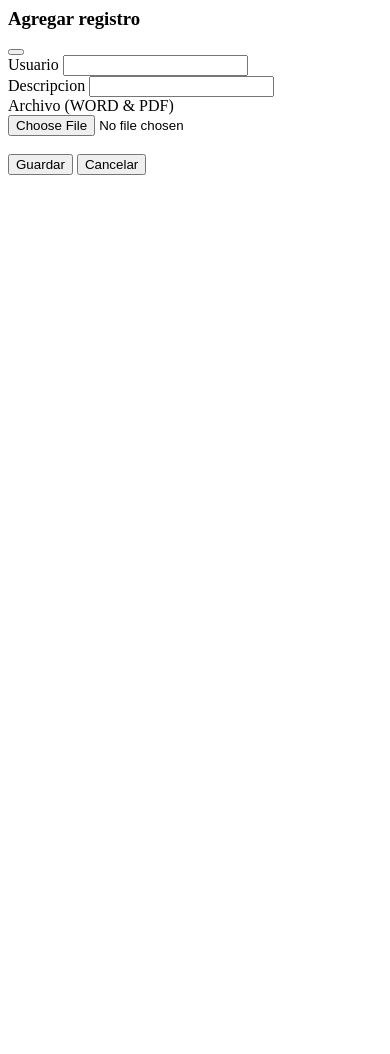
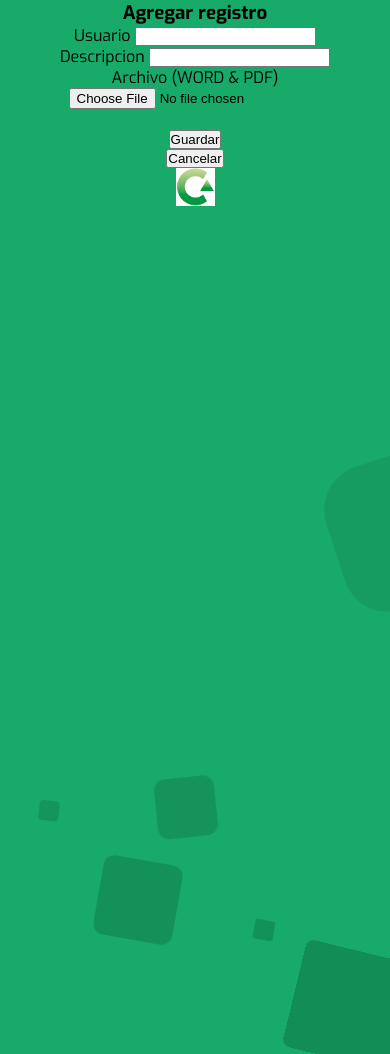
Before and after one commit to MorenoLojo/Login-Registro-Subida-y-bajada-de-archivos-por-login-y-filtro, a PHP site: page /files/agregar.php in a window 390 px wide. Run offline with PHP 8.4, Linux system fonts and the light colour scheme.

Commit message:
Add files via upload

```diff
--- a/registro/cerrar_session.php
+++ b/registro/cerrar_session.php
@@ -6,7 +6,6 @@
         die();
         session_destroy();
     }else{
-        session_destroy();
 
 
     }
--- /dev/null
+++ b/registro/css/paginaarchivos/styleupload.css
@@ -0,0 +1,165 @@
+@import url('https://fonts.googleapis.com/css?family=Exo:400,700');
+
+*{
+    margin: 0px;
+    padding: 0px;
+}
+
+body{
+    font-family: 'Exo', sans-serif;
+}
+
+
+.context {
+    width: 100%;
+    position: absolute;
+    top:50vh;
+
+}
+
+.context h1{
+    text-align: center;
+    color: #fff;
+    font-size: 50px;
+}
+
+
+.area{
+    background: #17aa68;
+    background: -webkit-linear-gradient(to left, #06f17b, #74ed03);
+    width: 100%;
+    height:100vh;
+
+
+}
+
+.circles{
+    position: absolute;
+    top: 0;
+    left: 0;
+    width: 100%;
+    height: 100%;
+    overflow: hidden;
+}
+
+.circles li{
+    position: absolute;
+    display: block;
+    list-style: none;
+    width: 20px;
+    height: 20px;
+    background: rgba(0, 0, 0, 0.2);
+    animation: animate 25s linear infinite;
+    bottom: -150px;
+
+}
+
+.circles li:nth-child(1){
+    left: 25%;
+    width: 80px;
+    height: 80px;
+    animation-delay: 0s;
+}
+
+
+.circles li:nth-child(2){
+    left: 10%;
+    width: 20px;
+    height: 20px;
+    animation-delay: 2s;
+    animation-duration: 12s;
+}
+
+.circles li:nth-child(3){
+    left: 70%;
+    width: 20px;
+    height: 20px;
+    animation-delay: 4s;
+}
+
+.circles li:nth-child(4){
+    left: 40%;
+    width: 60px;
+    height: 60px;
+    animation-delay: 0s;
+    animation-duration: 18s;
+}
+
+.circles li:nth-child(5){
+    left: 65%;
+    width: 20px;
+    height: 20px;
+    animation-delay: 0s;
+}
+
+.circles li:nth-child(6){
+    left: 75%;
+    width: 110px;
+    height: 110px;
+    animation-delay: 3s;
+}
+
+.circles li:nth-child(7){
+    left: 35%;
+    width: 150px;
+    height: 150px;
+    animation-delay: 7s;
+}
+
+.circles li:nth-child(8){
+    left: 50%;
+    width: 25px;
+    height: 25px;
+    animation-delay: 15s;
+    animation-duration: 45s;
+}
+
+.circles li:nth-child(9){
+    left: 20%;
+    width: 15px;
+    height: 15px;
+    animation-delay: 2s;
+    animation-duration: 35s;
+}
+
+.circles li:nth-child(10){
+    left: 85%;
+    width: 150px;
+    height: 150px;
+    animation-delay: 0s;
+    animation-duration: 11s;
+}
+
+
+
+@keyframes animate {
+
+    0%{
+        transform: translateY(0) rotate(0deg);
+        opacity: 1;
+        border-radius: 0;
+    }
+
+    100%{
+        transform: translateY(-1000px) rotate(720deg);
+        opacity: 0;
+        border-radius: 50%;
+    }
+}
+.row{
+display: grid;
+place-items: center;
+}
+.col-12{
+    display: grid;
+place-items: center;
+}
+.modal-footer{
+    display: grid;
+place-items: center;
+}
+.modal-header{
+    display: grid;
+place-items: center;
+text-align: center;
+}
--- a/registro/files/agregar.php
+++ b/registro/files/agregar.php
@@ -2,16 +2,29 @@
 <head>
     <meta charset="UTF-8">
     <meta name="viewport" content="width=device-width, initial-scale=1.0">
-    <title>Agrega documento</title>
+    <title>Subir documento</title>
+    <link rel="stylesheet" href="../css/paginaarchivos/styleupload.css">
 </head>
 <body>
+
+<div class="area" >
+            <ul class="circles">
+                    <li></li>
+                    <li></li>
+                    <li></li>
+                    <li></li>
+                    <li></li>
+                    <li></li>
+                    <li></li>
+                    <li></li>
+                    <li></li>
+                    <li></li>
 
 <div class="modal fade" id="agregar" tabindex="-1" role="dialog" aria-labelledby="exampleModalLabel" aria-hidden="true">
     <div class="modal-dialog" role="document">
         <div class="modal-content">
             <div class="modal-header bg-primary text-white">
                 <h3 class="modal-title" id="exampleModalLabel">Agregar registro</h3>
-                <button type="button" class="btn btn-primary" data-dismiss="modal">
                     <i class="fa fa-times" aria-hidden="true"></i></button>
             </div>
             <div class="modal-body">
@@ -50,6 +63,7 @@
                     <div class="modal-footer">
                         <button type="submit" class="btn btn-primary" id="register" name="registrar">Guardar</button>
                         <button type="button" class="btn btn-danger" data-dismiss="modal">Cancelar</button>
+                        <img src="../logo-maps.jpg" style="width: 10%" height="100%">
                     </div>
 
             </div>
@@ -57,6 +71,10 @@
             </form>
         </div>
     </div>
+    </ul>
+    </div >
+
 </div>
+
 </body>
 </html>
--- a/registro/index.php
+++ b/registro/index.php
@@ -55,6 +55,10 @@
                                                       '$password')";
 # echo “Ejecutamos el post para hacer la inserccion”;
       $ejecutarInsertar = mysqli_query($conexion,$insertarDatos);
+      echo "<script language='JavaScript'>
+      alert('Usuario registrado correctamente. ');
+      location.assign('login.php');
+      </script>";
       # echo “Control de errores”;
       if(!$ejecutarInsertar){
         echo"Error al hacer la insercion.";
--- a/registro/session.php
+++ b/registro/session.php
@@ -5,11 +5,13 @@
     $estado = false;
     if(isset($usuario)){
         $estado = true;
-        echo($_SESSION['usuario']);
+        echo($usuario);
     }else{
         echo "<script language='JavaScript'>
                 alert('Se ha cerrado session...redirigiendo ');
                 location.assign('./login.php');
                 </script>";
     }
+
+
 ?>
```
Also changed, not shown: registro.sql (added, +104 -0 lines), registro/buscador.php (added, +194 -0 lines), registro/css/paginaarchivos/style.css (+69 -0 lines), registro/pagina.php (+20 -19 lines), 1 other file.
